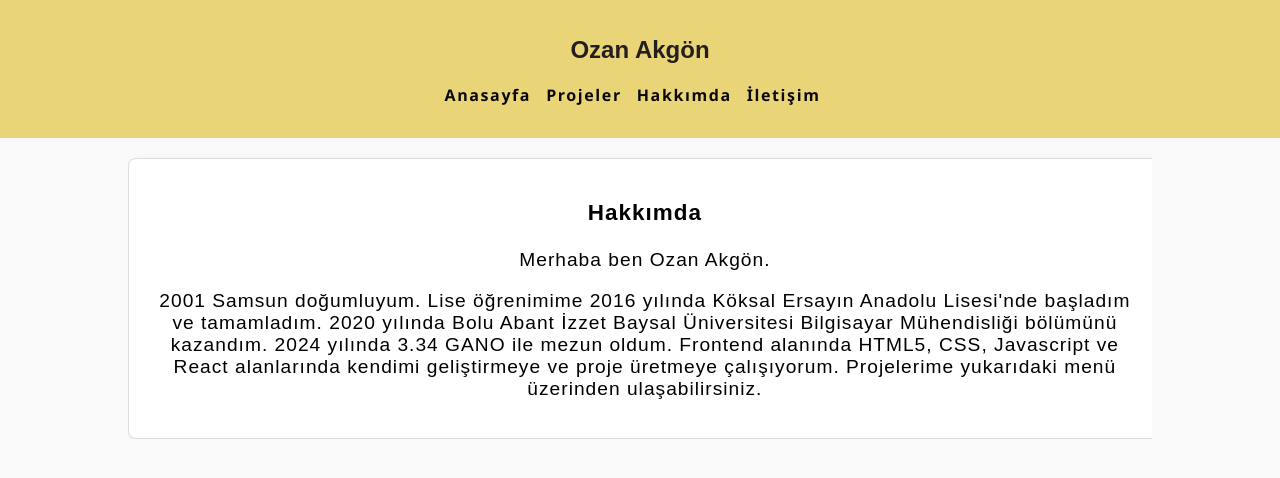
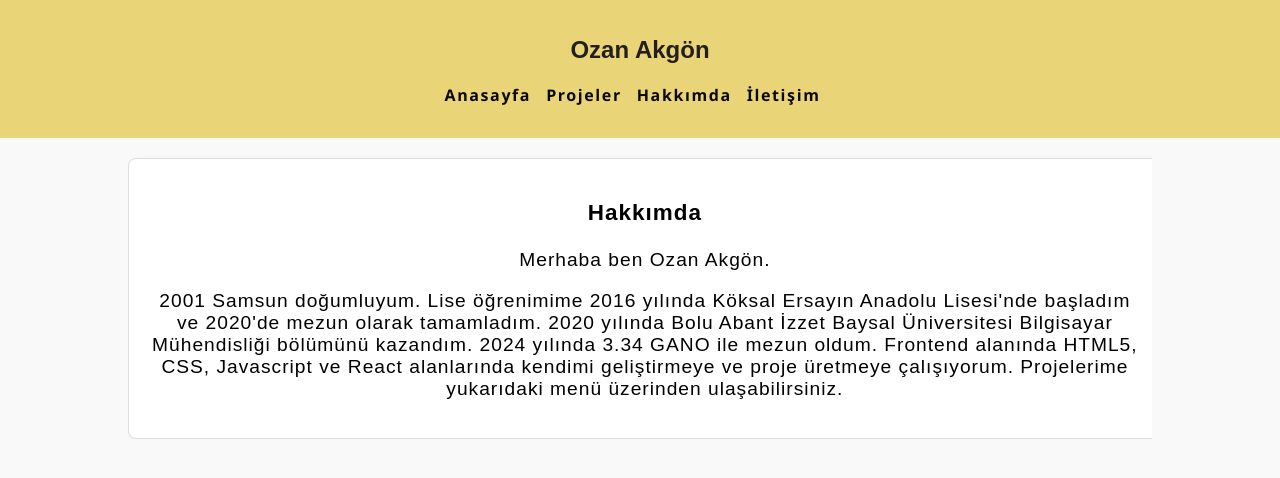
Before and after one commit to OzanAkgon/cv-project, a React (Vite) app: page /about in a window 1280 px wide. Shown: the top 478 px of the page. Built offline with nearby package versions, Linux system fonts and the light colour scheme.

Commit message:
Update About.jsx

```diff
--- a/src/components/About.jsx
+++ b/src/components/About.jsx
@@ -11,7 +11,7 @@ function About() {
           <p>Merhaba ben Ozan Akgön.</p>
           <p>
             2001 Samsun doğumluyum. Lise öğrenimime 2016 yılında Köksal Ersayın
-            Anadolu Lisesi'nde başladım ve tamamladım. 2020 yılında Bolu Abant
+            Anadolu Lisesi'nde başladım ve 2020'de mezun olarak tamamladım. 2020 yılında Bolu Abant
             İzzet Baysal Üniversitesi Bilgisayar Mühendisliği bölümünü kazandım.
             2024 yılında 3.34 GANO ile mezun oldum. Frontend alanında HTML5,
             CSS, Javascript ve React alanlarında kendimi geliştirmeye ve proje
```
